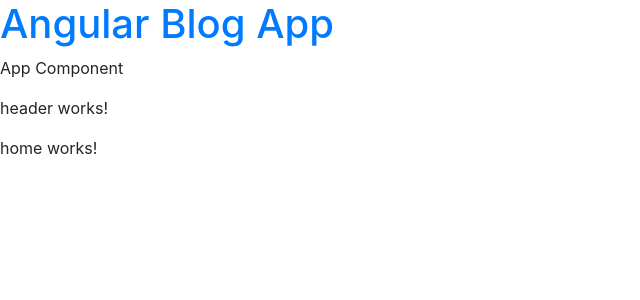
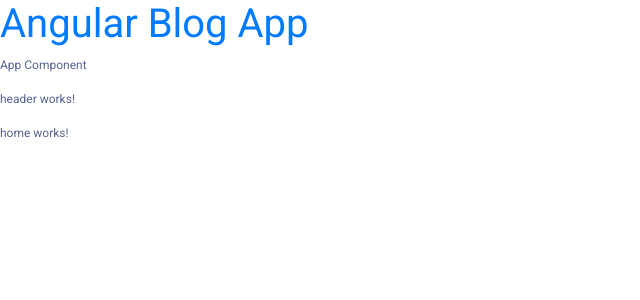
Before and after one commit to barbellfan/ang-blog-app, an Angular app: page / in a window 1280 px wide. Shown: the top 300 px of the page, without its empty margins (0-640 px from the left). Built offline with nearby package versions, Linux system fonts and the light colour scheme.

Commit message:
use a google font, and set the body tag to use it

```diff
--- a/src/styles.css
+++ b/src/styles.css
@@ -1,6 +1,7 @@
 /* You can add global styles to this file, and also import other style files */
 
 @import '~bootstrap/dist/css/bootstrap.min.css';
+@import url('https://fonts.googleapis.com/css2?family=Roboto&display=swap');
 
 :root {
   --primary-color: #026467;
@@ -8,3 +9,9 @@
   --body-text-color: #596392;
   --navbar-footer-color: #F9F9F9;
 }
+
+body{
+  font-family: 'Roboto', sans-serif;
+  font-size: 12px;
+  color: var(--body-text-color)
+}
```
